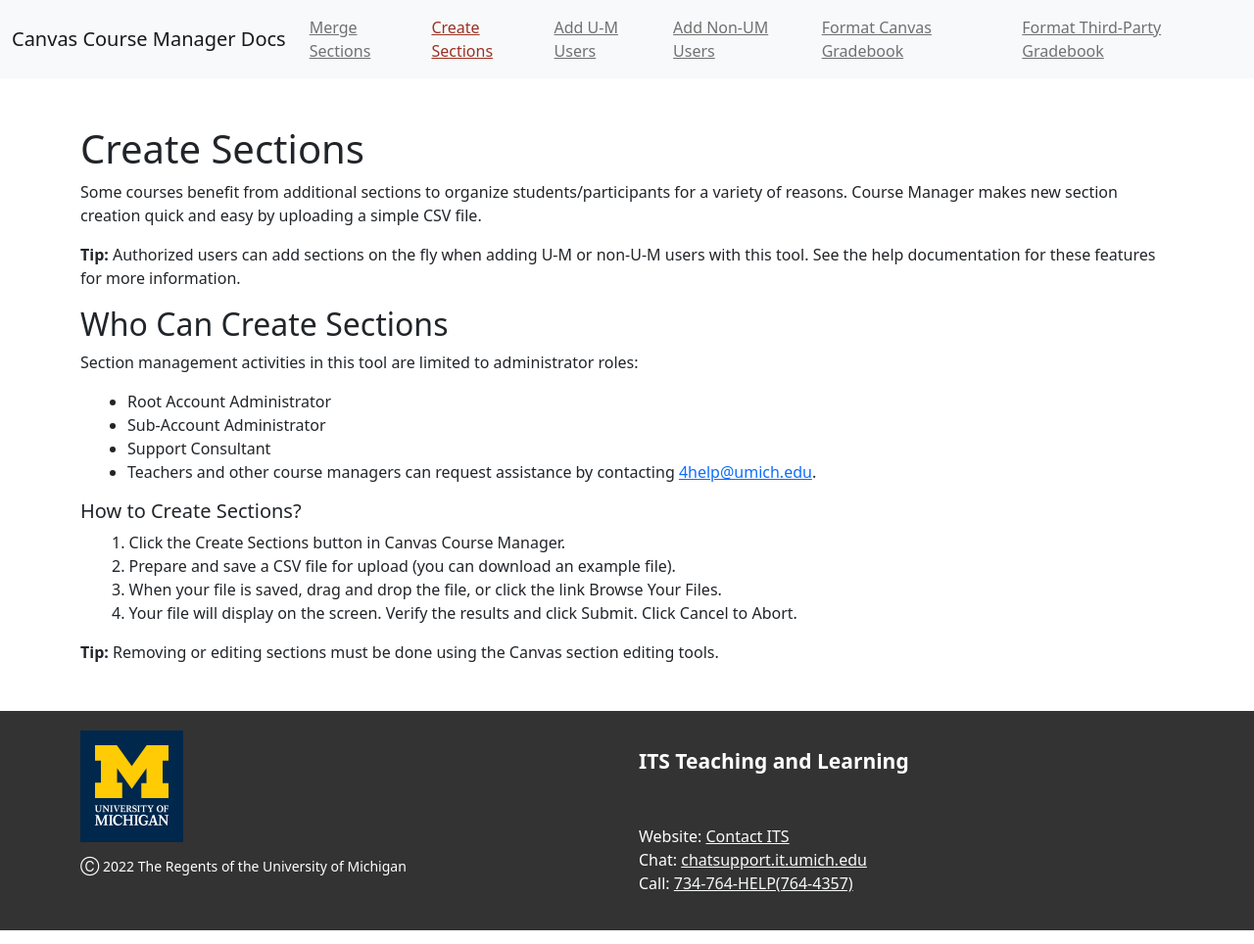
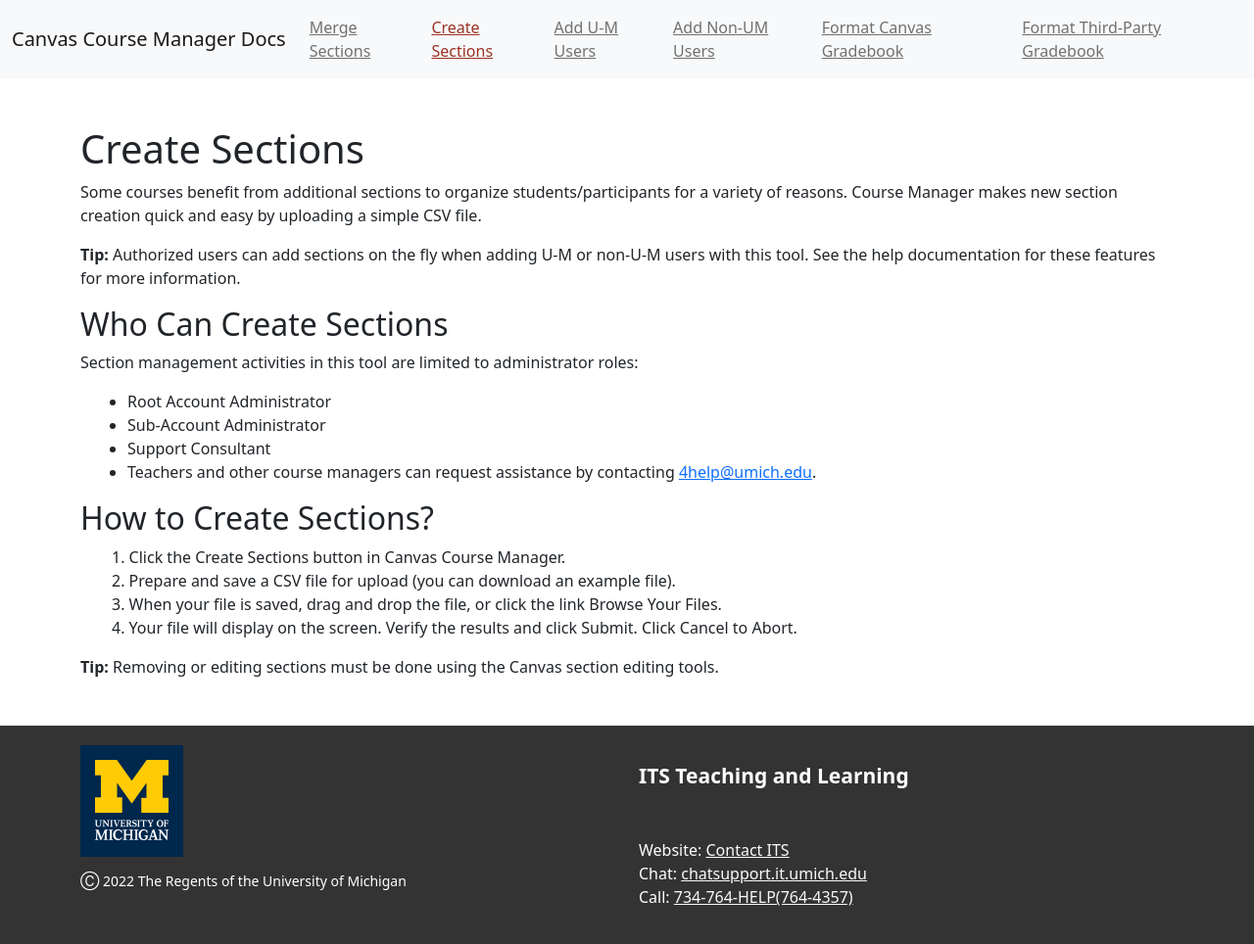
Before and after one commit to tl-its-umich-edu/canvas-course-manager-next, a Jekyll site: the page built from docs/create-sections.html, in a window 1280 px wide. Shown: the whole page at 98% size. Built offline with Jekyll 4.4.1, drawn with Linux system fonts in a browser that asks for light colours.

```diff
--- a/docs/create-sections.html
+++ b/docs/create-sections.html
@@ -14,7 +14,7 @@ title: Create Sections
   <li>Support Consultant</li>
   <li>Teachers and other course managers can request assistance by contacting <a href="mailto:4help@umich.edu">4help@umich.edu</a>.</li>
 </ul>
-<h5>How to Create Sections?</h5>
+<h2>How to Create Sections?</h2>
 <ul class="list-group-numbered">
   <li>Click the Create Sections button in Canvas Course Manager.</li>
   <li>Prepare and save a CSV file for upload (you can download an example file).</li>
```
